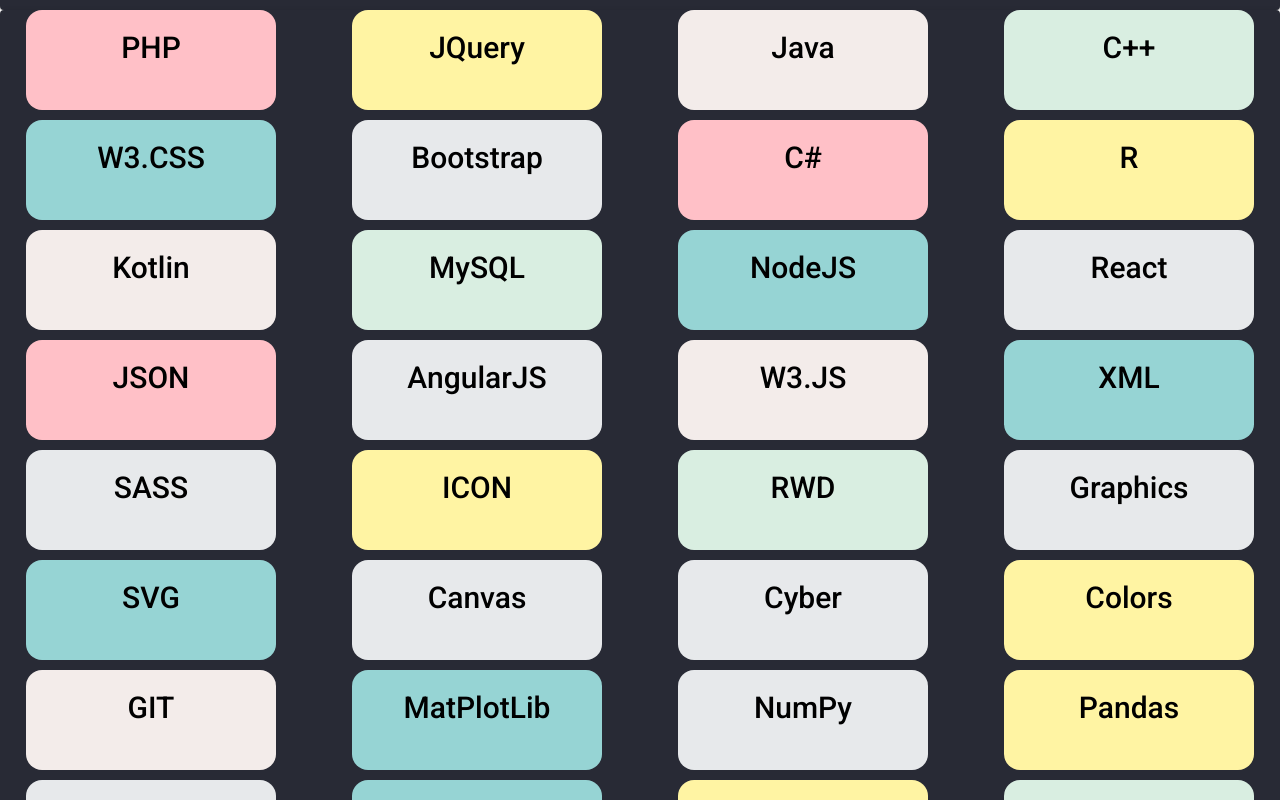
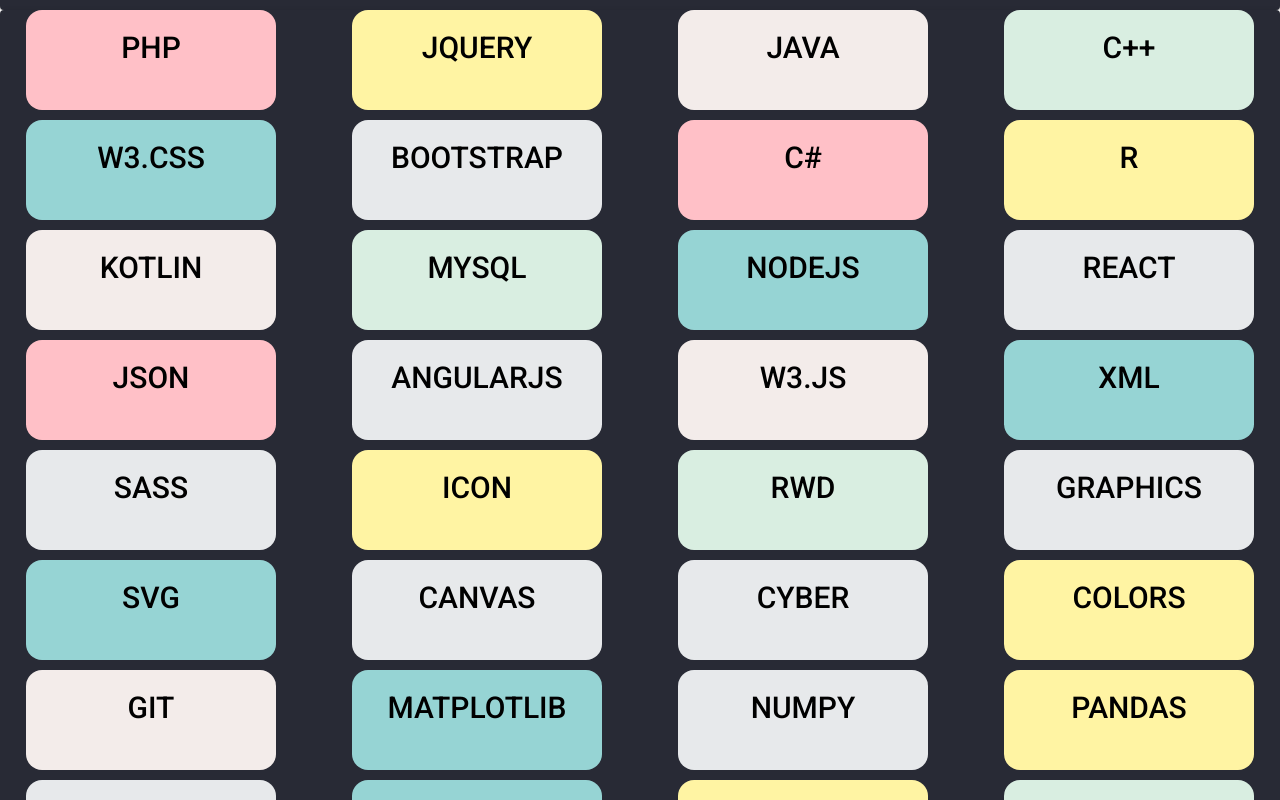
Before and after one commit to ayushtripathi23/E-Study, a Vue app: page /#/ in a window 1280 px wide. Shown: the part 3640-4440 px from the top of the page. Built offline with nearby package versions, Linux system fonts and the light colour scheme; what vue-highlightjs would draw is missing.

Commit message:
chipcard fix

```diff
--- a/src/jsonData/ChipCard.js
+++ b/src/jsonData/ChipCard.js
@@ -4,11 +4,11 @@ const chipCard = [
     color: "#FFC0C7",
   },
   {
-    mainHeading: "JQuery",
+    mainHeading: "JQUERY",
     color: "#FFF4A3",
   },
   {
-    mainHeading: "Java",
+    mainHeading: "JAVA",
     color: "#F3ECEA",
   },
   {
@@ -20,7 +20,7 @@ const chipCard = [
     color: "#96D4D4",
   },
   {
-    mainHeading: "Bootstrap",
+    mainHeading: "BOOTSTRAP",
     color: "#E7E9EB",
   },
 
@@ -33,19 +33,19 @@ const chipCard = [
     color: "#FFF4A3",
   },
   {
-    mainHeading: "Kotlin",
+    mainHeading: "KOTLIN",
     color: "#F3ECEA",
   },
   {
-    mainHeading: "MySQL",
+    mainHeading: "MYSQL",
     color: "#D9EEE1",
   },
   {
-    mainHeading: "NodeJS",
+    mainHeading: "NODEJS",
     color: "#96D4D4",
   },
   {
-    mainHeading: "React",
+    mainHeading: "REACT",
     color: "#E7E9EB",
   },
 
@@ -54,7 +54,7 @@ const chipCard = [
     color: "#FFC0C7",
   },
   {
-    mainHeading: "AngularJS",
+    mainHeading: "ANGULARJS",
     color: "#E7E9EB",
   },
   {
@@ -79,7 +79,7 @@ const chipCard = [
     color: "#D9EEE1",
   },
   {
-    mainHeading: "Graphics",
+    mainHeading: "GRAPHICS",
     color: "#E7E9EB",
   },
   {
@@ -87,15 +87,15 @@ const chipCard = [
     color: "#96D4D4",
   },
   {
-    mainHeading: "Canvas",
+    mainHeading: "CANVAS",
     color: "#E7E9EB",
   },
   {
-    mainHeading: "Cyber",
+    mainHeading: "CYBER",
     color: "#E7E9EB",
   },
   {
-    mainHeading: "Colors",
+    mainHeading: "COLORS",
     color: "#FFF4A3",
   },
 
@@ -104,19 +104,19 @@ const chipCard = [
     color: "#F3ECEA",
   },
   {
-    mainHeading: "MatPlotLib",
+    mainHeading: "MATPLOTLIB",
     color: "#96D4D4",
   },
   {
-    mainHeading: "NumPy",
+    mainHeading: "NUMPY",
     color: "#E7E9EB",
   },
   {
-    mainHeading: "Pandas",
+    mainHeading: "PANDAS",
     color: "#FFF4A3",
   },
   {
-    mainHeading: "SciPy",
+    mainHeading: "SCIPY",
     color: "#E7E9EB",
   },
   {
@@ -129,7 +129,7 @@ const chipCard = [
   },
 
   {
-    mainHeading: "Statics",
+    mainHeading: "STATICS",
     color: "#D9EEE1",
   },
 ];
```
